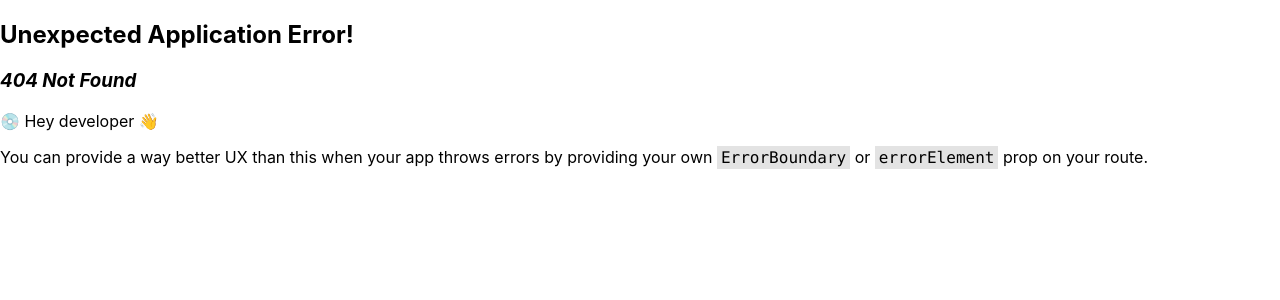
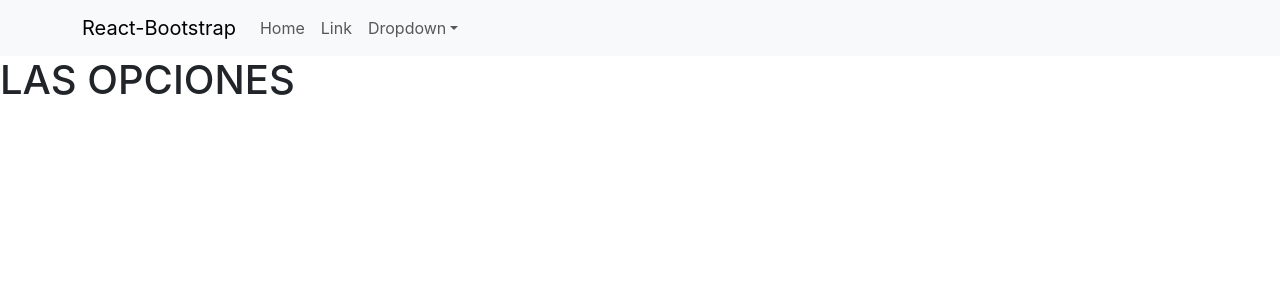
Before and after one commit to stromcer/tetris-back, a React (Create React App) app in the folder tetris-boilerplate/: page /options in a window 1280 px wide. Before the commit this address had no page. Shown: the top 300 px of the page. Built offline with nearby package versions, Linux system fonts and the light colour scheme.

Commit message:
Creada pagina de opciones y el navbar

```diff
--- a/tetris-boilerplate/package.json
+++ b/tetris-boilerplate/package.json
@@ -7,6 +7,7 @@
     "@testing-library/react": "^13.4.0",
     "@testing-library/user-event": "^13.5.0",
     "react": "^18.2.0",
+    "react-bootstrap": "^2.7.3",
     "react-dom": "^18.2.0",
     "react-router-dom": "^6.10.0",
     "react-scripts": "5.0.1",
--- a/tetris-boilerplate/public/index.html
+++ b/tetris-boilerplate/public/index.html
@@ -9,6 +9,7 @@
       name="description"
       content="Web site created using create-react-app"
     />
+    <link href="https://cdn.jsdelivr.net/npm/bootstrap@5.3.0-alpha3/dist/css/bootstrap.min.css" rel="stylesheet" integrity="sha384-KK94CHFLLe+nY2dmCWGMq91rCGa5gtU4mk92HdvYe+M/SXH301p5ILy+dN9+nJOZ" crossorigin="anonymous">
     <link rel="apple-touch-icon" href="%PUBLIC_URL%/logo192.png" />
     <!--
       manifest.json provides metadata used when your web app is installed on a
@@ -39,5 +40,7 @@
       To begin the development, run `npm start` or `yarn start`.
       To create a production bundle, use `npm run build` or `yarn build`.
     -->
+    <script src="https://cdn.jsdelivr.net/npm/@popperjs/core@2.11.7/dist/umd/popper.min.js" integrity="sha384-zYPOMqeu1DAVkHiLqWBUTcbYfZ8osu1Nd6Z89ify25QV9guujx43ITvfi12/QExE" crossorigin="anonymous"></script>
+<script src="https://cdn.jsdelivr.net/npm/bootstrap@5.3.0-alpha3/dist/js/bootstrap.min.js" integrity="sha384-Y4oOpwW3duJdCWv5ly8SCFYWqFDsfob/3GkgExXKV4idmbt98QcxXYs9UoXAB7BZ" crossorigin="anonymous"></script>
   </body>
 </html>
--- /dev/null
+++ b/tetris-boilerplate/src/js/layout/Navbar.js
@@ -0,0 +1,35 @@
+import React from "react";
+import Container from 'react-bootstrap/Container';
+import Nav from 'react-bootstrap/Nav';
+import BootstrapNavbar from 'react-bootstrap/Navbar';
+import NavDropdown from 'react-bootstrap/NavDropdown';
+
+const Navbar = () => {
+  return (
+    <BootstrapNavbar bg="light" expand="lg">
+      <Container>
+        <BootstrapNavbar.Brand href="#home">React-Bootstrap</BootstrapNavbar.Brand>
+        <BootstrapNavbar.Toggle aria-controls="basic-navbar-nav" />
+        <BootstrapNavbar.Collapse id="basic-navbar-nav">
+          <Nav className="me-auto">
+            <Nav.Link href="#home">Home</Nav.Link>
+            <Nav.Link href="#link">Link</Nav.Link>
+            <NavDropdown title="Dropdown" id="basic-nav-dropdown">
+              <NavDropdown.Item href="#action/3.1">Action</NavDropdown.Item>
+              <NavDropdown.Item href="#action/3.2">
+                Another action
+              </NavDropdown.Item>
+              <NavDropdown.Item href="#action/3.3">Something</NavDropdown.Item>
+              <NavDropdown.Divider />
+              <NavDropdown.Item href="#action/3.4">
+                Separated link
+              </NavDropdown.Item>
+            </NavDropdown>
+          </Nav>
+        </BootstrapNavbar.Collapse>
+      </Container>
+    </BootstrapNavbar>
+  )
+}
+
+export default Navbar;
--- /dev/null
+++ b/tetris-boilerplate/src/js/layout/layout.js
@@ -0,0 +1,15 @@
+import React from "react";
+import { Outlet } from "react-router-dom";
+import Navbar from "./Navbar";
+
+const Layout = () => {
+
+
+    return<>
+    <Navbar/>
+    <Outlet/>
+    </>
+}
+
+
+export default Layout
--- a/tetris-boilerplate/src/js/routes/routes.js
+++ b/tetris-boilerplate/src/js/routes/routes.js
@@ -1,11 +1,31 @@
 import React from "react";
 import { createBrowserRouter } from "react-router-dom";
 import Home from "../views/home";
+import Options from "../views/Options";
+import Layout from "../layout/layout";
 
-const routes = [{
+const routes = [
+  {
     path: "/",
     element: <Home />
-}]
+  },
+  {
+    path:"/options",
+    element:<Options />
+  }
+]
 
-  const router = createBrowserRouter(routes);
+
+
+
+
+
+  const fullRoutes = [{
+    path: "/",
+    element: <Layout/>,
+    children: routes
+
+  }]
+
+  const router = createBrowserRouter(fullRoutes);
   export default router
--- /dev/null
+++ b/tetris-boilerplate/src/js/views/Options.jsx
@@ -0,0 +1,11 @@
+import React from "react";
+
+const Options = () => {
+  return (
+    <>
+      <h1>LAS OPCIONES</h1>
+    </>
+  );
+};
+
+export default Options;
```
Also changed, not shown: tetris-boilerplate/src/App.js (line endings or trailing spaces), 1 other file (tests, documents, lock files or other folders).
